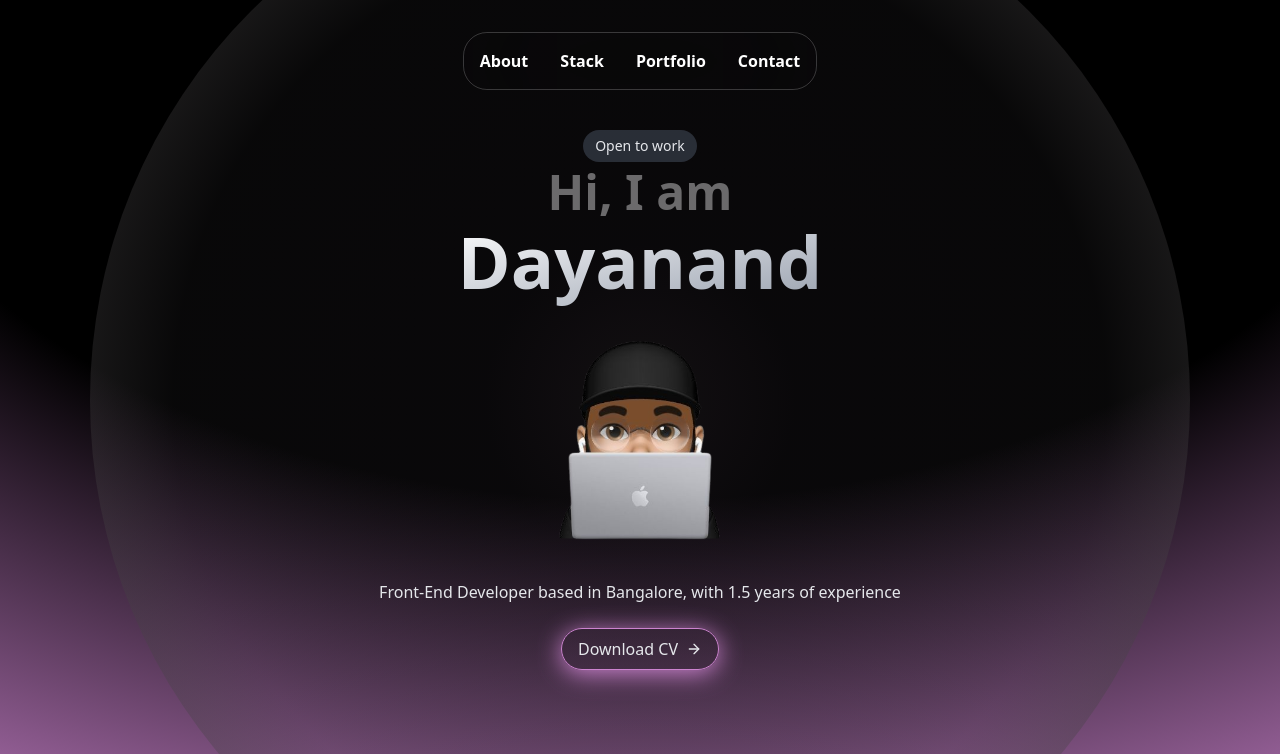
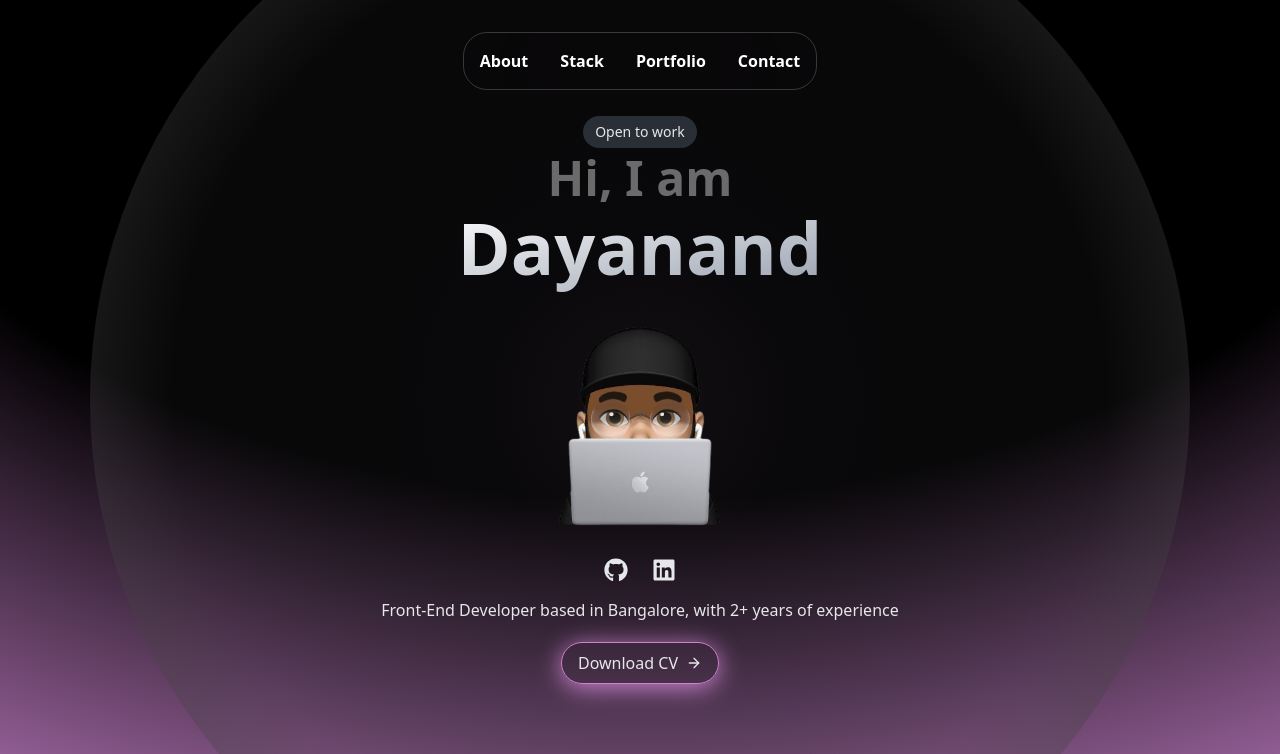
Before and after one commit to DayanandR/portfolio-website, a Next.js app: page / in a window 1280 px wide. Shown: the top 754 px of the page. Built offline with nearby package versions, Linux system fonts and the light colour scheme.

Commit message:
fix: added linkedin and github icons to the hero section

```diff
--- a/src/components/Hero.tsx
+++ b/src/components/Hero.tsx
@@ -10,6 +10,7 @@
 import { useEffect } from "react";
 import profilepic from "@/assets/profilepic.png";
 import { FiArrowRight } from "react-icons/fi";
+import { FaGithub, FaLinkedin } from "react-icons/fa";
 
 const COLORS_TOP = ["#13FFAA", "#1E67C5", "#CE84CF", "#DD335C"];
 
@@ -23,7 +24,7 @@
       repeat: Infinity,
       repeatType: "mirror",
     });
-  }, []);
+  }, [color]);
 
   const backgroundImage = useMotionTemplate`radial-gradient(125% 125% at 50% 0%, #000 50%, ${color})`;
   const border = useMotionTemplate`1px solid ${color}`;
@@ -42,9 +43,28 @@
         <h1 className="max-w-3xl bg-gradient-to-br from-white to-gray-400 bg-clip-text font-black leading-tight text-transparent text-5xl md:text-7xl">
           Dayanand
         </h1>
+
         <Image src={profilepic} alt="profile pic" width={250} />
-        <p className="my-6 max-w-xl text-center">
-          Front-End Developer based in Bangalore, with 1.5 years of experience
+        <div className="my-4 flex gap-6 text-2xl">
+          <a
+            href="https://github.com/DayanandR"
+            target="_blank"
+            rel="noopener noreferrer"
+            className="hover:text-gray-400"
+          >
+            <FaGithub />
+          </a>
+          <a
+            href="https://www.linkedin.com/in/dayanand-rathod"
+            target="_blank"
+            rel="noopener noreferrer"
+            className="hover:text-gray-400"
+          >
+            <FaLinkedin />
+          </a>
+        </div>
+        <p className="mb-5 max-w-xl text-center">
+          Front-End Developer based in Bangalore, with 2+ years of experience
         </p>
 
         {/* Download CV button */}
--- a/src/components/KeyMetrics.tsx
+++ b/src/components/KeyMetrics.tsx
@@ -6,7 +6,7 @@
 const details = [
   {
     id: 1,
-    value: "1.5+",
+    value: "2+",
     label: "Years in Industry",
     description: "Building responsive, accessible, and scalable UIs.",
   },
--- a/src/components/Portfolio.tsx
+++ b/src/components/Portfolio.tsx
@@ -120,7 +120,7 @@
       repeat: Infinity,
       repeatType: "mirror",
     });
-  }, []);
+  }, [color]);
 
   if (!hasMounted) return null;
 
```
Also changed, not shown: src/components/Footer.tsx (deleted), src/components/LogoAnimation.tsx (deleted), src/components/Services.tsx (deleted).
